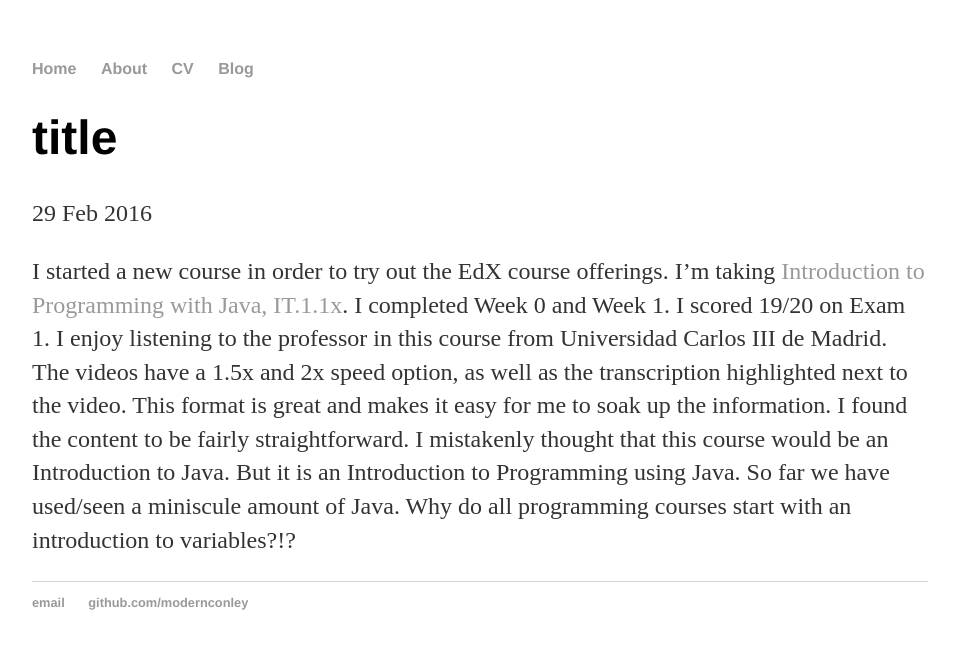
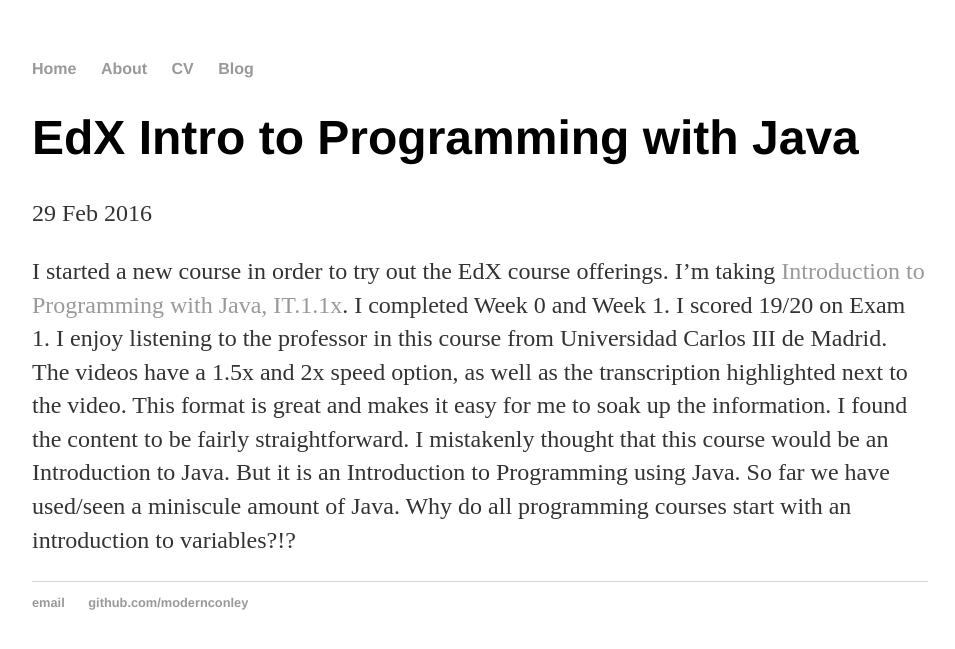
Before and after one commit to modernconley/modernconley.github.io, a Jekyll site: the page built from _posts/2016-02-29-EdX-IntroJava.md, in a window 1280 px wide. Shown: the top 649 px of the page, without its empty margins (160-1115 px from the left). Built offline with Jekyll 4.4.1, drawn with Linux system fonts in a browser that asks for light colours.

Commit message:
Update 2016-02-29-EdX-IntroJava.md

```diff
--- a/_posts/2016-02-29-EdX-IntroJava.md
+++ b/_posts/2016-02-29-EdX-IntroJava.md
@@ -1,6 +1,6 @@
 ---
 layout: post
-title: "title"
+title: "EdX Intro to Programming with Java"
 date: 2016-02-29
 ---
 I started a new course in order to try out the EdX course offerings. I'm taking [Introduction to Programming with Java, IT.1.1x](https://courses.edx.org/courses/course-v1:UC3Mx+IT.1.1x+3T2015/info).
```
